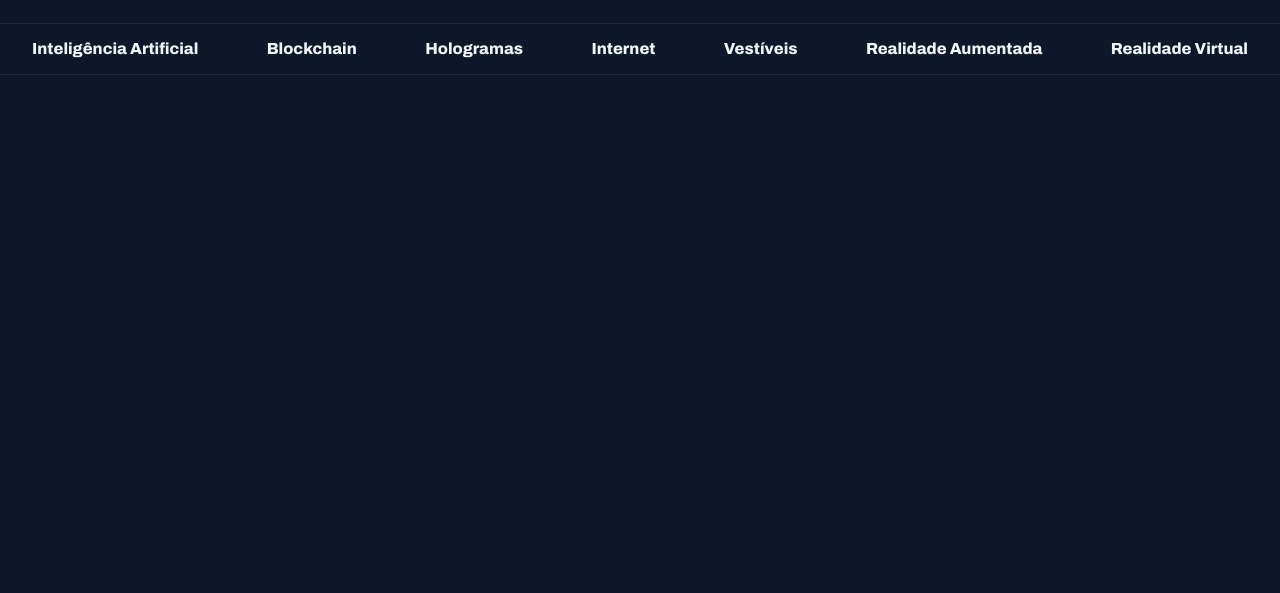
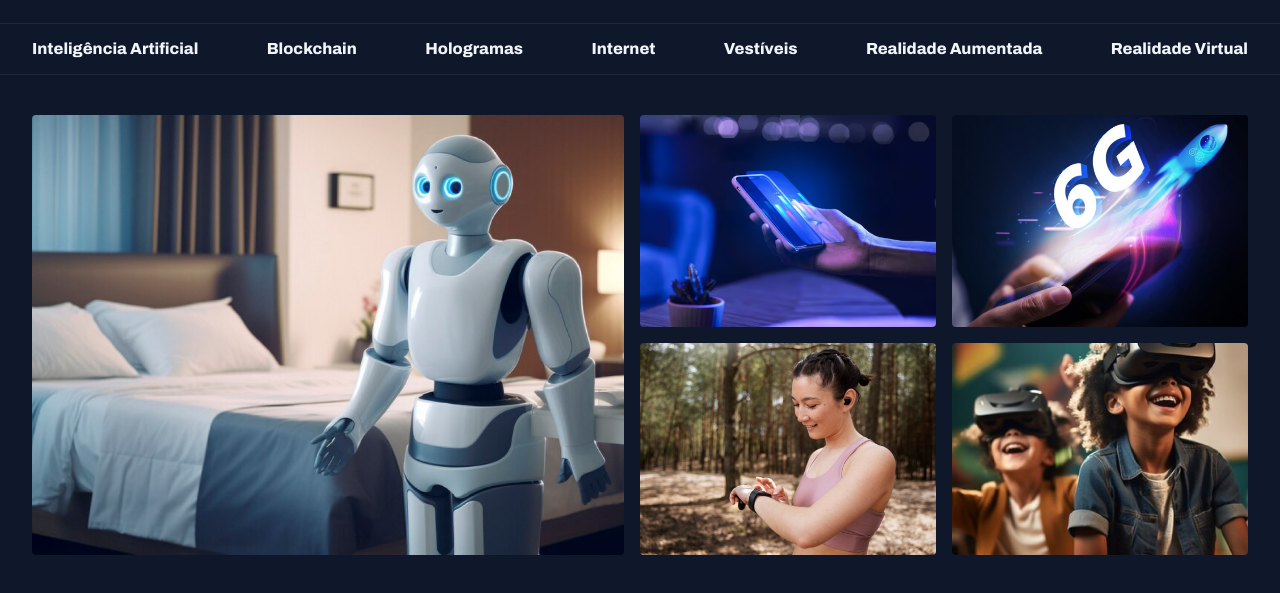
Before and after one commit to jefmaeda/Tech-News, a plain HTML site: page index.html in a window 1280 px wide. Shown: the part 61-654 px from the top of the page. Drawn offline with Linux system fonts and the light colour scheme.

Commit message:
structuring the section featured

```diff
--- a/index.html
+++ b/index.html
@@ -44,5 +44,22 @@
   </div>
   </header>
 
+  <main class="container grid">
+
+    <section id="featured" class="grid desktop-flow-cols gap-1rem">
+
+      <div><img src="./assets/images/Image 01.png" alt=""></div>
+
+      <div class="grid desktop-cols-2 gap-1rem">
+        <div><img src="./assets/images/Image 02.png" alt=""></div>
+        <div><img src="./assets/images/Image 03.png" alt=""></div>
+        <div><img src="./assets/images/Image 04.png" alt=""></div>
+        <div><img src="./assets/images/Image 05.png" alt=""></div>
+      </div>
+
+    </section>
+
+  </main>
+
 </body>
 </html>
--- a/style/global.css
+++ b/style/global.css
@@ -39,6 +39,10 @@ body{
   color: var(--text-color-primary);
 }
 
+main{
+  margin-top: 1rem;
+}
+
 a{
   text-decoration: none;
   color: inherit;
@@ -48,11 +52,16 @@ a:hover{
   color: var(--brand-color-light);
 }
 
-/* img{
+img{
   width: 100%;
-  display: block;
-} */
+}
 
 h1,h2,h3{
   font: inherit;
 }
+
+@media (width >= 80em){
+  main{
+    margin-top: 2.5rem;
+  }
+}
--- a/style/index.css
+++ b/style/index.css
@@ -1,3 +1,4 @@
 @import url(global.css);
 @import url(utility.css);
 @import url(header.css);
+@import url(sections.css);
--- /dev/null
+++ b/style/sections.css
@@ -0,0 +1,13 @@
+#featured{
+  & img{
+    height: 100%;
+    object-fit: cover;
+    border-radius: 4px;
+  }
+}
+
+@media (width >= 80em){
+  & img{
+
+  }
+}
--- a/style/utility.css
+++ b/style/utility.css
@@ -14,9 +14,11 @@
   display: grid;
 }
 
-.grid-flow-cols{
-  grid-auto-flow: column;
+.gap-1rem{
+  gap: 1rem;
 }
+
+
 
 .container{
   --max-width: var(--mobile-width);
@@ -33,18 +35,31 @@
 }
 
 @media (width >= 80em){
+
   .desktop-only{
     display: inline-block;
   }
+
   .container{
     --max-width: var(--desktop-width);
     --px: var(--px-xl);
   }
+
   .out-line{
     max-width: var(--desktop-width);
   }
+
   .flow{
     display: grid;
     grid-auto-flow: column;
   }
+
+  .desktop-flow-cols{
+  grid-auto-flow: column;
+  }
+
+  .desktop-cols-2{
+  display: grid;
+  grid-template-columns: 1fr 1fr;
+  }
 }
```
